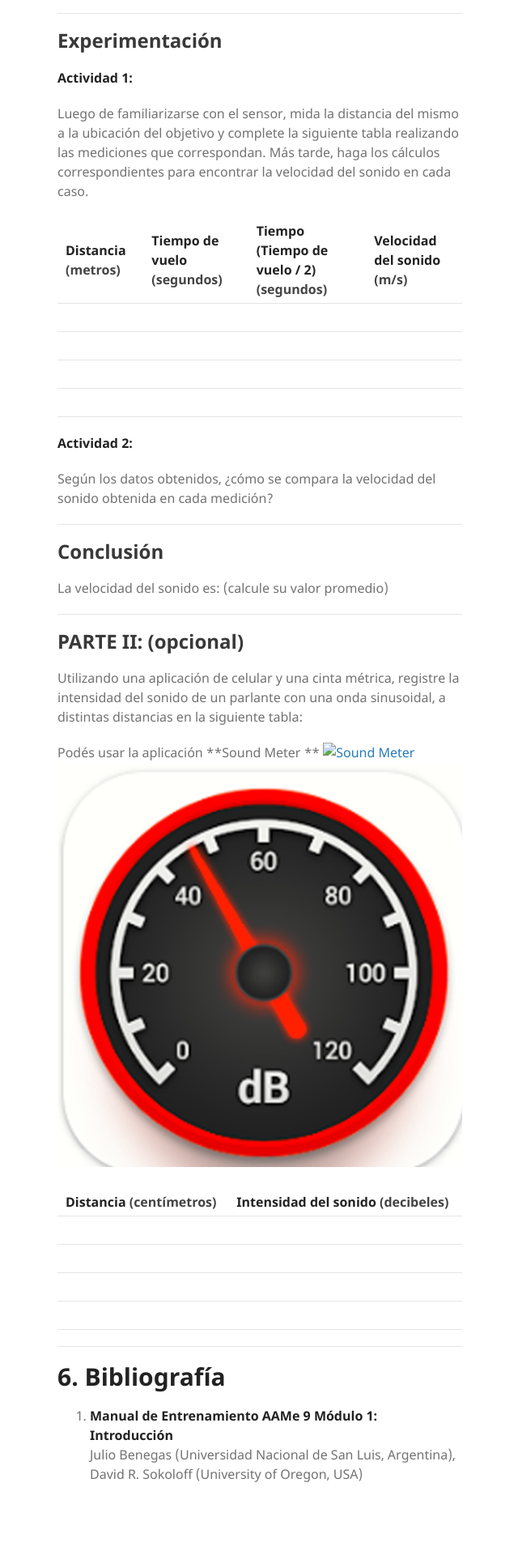
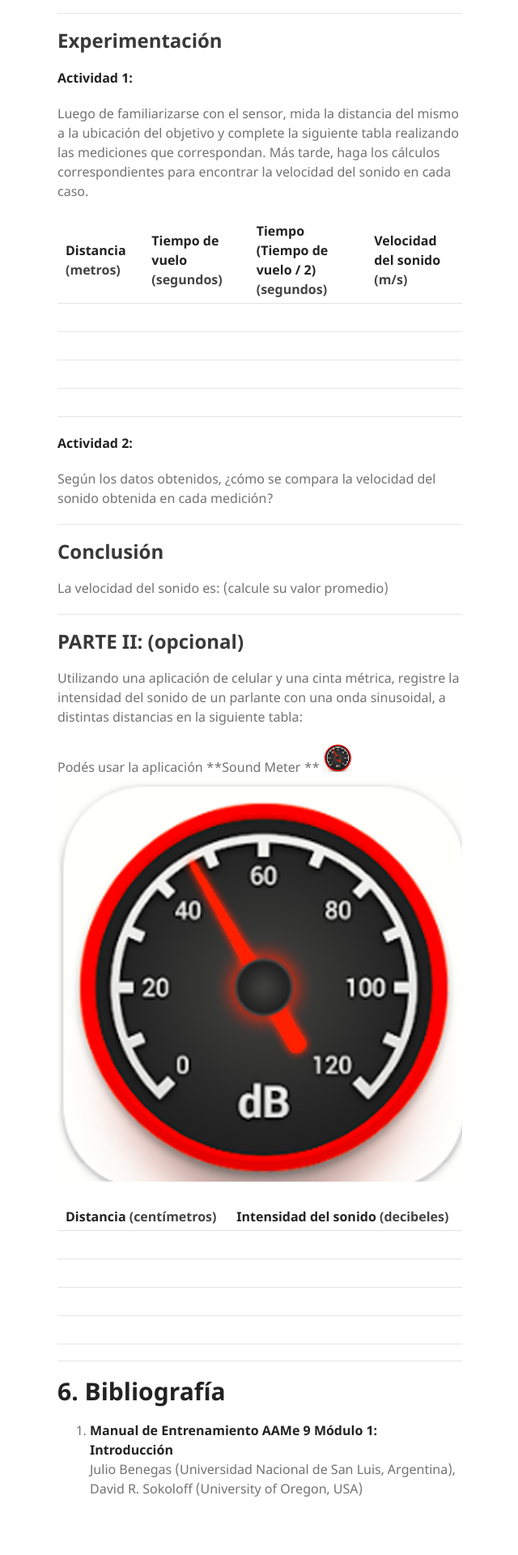
Before and after one commit to labunsl/labunsl.github.io, a Jekyll site: the page built from Documentacion/VelSon-GuiaEscolar.md, in a window 1280 px wide. Shown: the part 1122-3042 px from the top of the page at 81% size, without its empty margins (519-1159 px from the left). Built offline with Jekyll 4.4.1, drawn with Linux system fonts in a browser that asks for light colours; our own code applies the rules of GitHub Pages for plain Markdown files.

Commit message:
Update VelSon-GuiaEscolar.md

```diff
--- a/Documentacion/VelSon-GuiaEscolar.md
+++ b/Documentacion/VelSon-GuiaEscolar.md
@@ -64,7 +64,7 @@ La velocidad del sonido es: (calcule su valor promedio)
 
 Utilizando una aplicación de celular y una cinta métrica, registre la intensidad del sonido de un parlante con una onda sinusoidal, a distintas distancias en la siguiente tabla:
 
-Podés usar la aplicación **Sound Meter ** <a href="https://play.google.com/store/apps/details?id=com.splendapps.decibel"><img src="/images/image2.png" alt="Sound Meter" width="36" height="36">
+Podés usar la aplicación **Sound Meter ** <a href="https://play.google.com/store/apps/details?id=com.splendapps.decibel"><img src="images/image2.png" alt="Sound Meter" width="36" height="36">
 ![alt_text](images/image2.png "image_tooltip")
 
 | **Distancia** (centímetros) | **Intensidad del sonido** (decibeles) |
```
